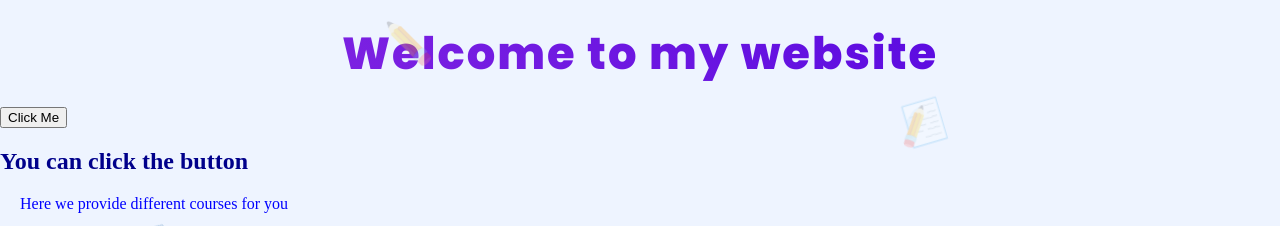
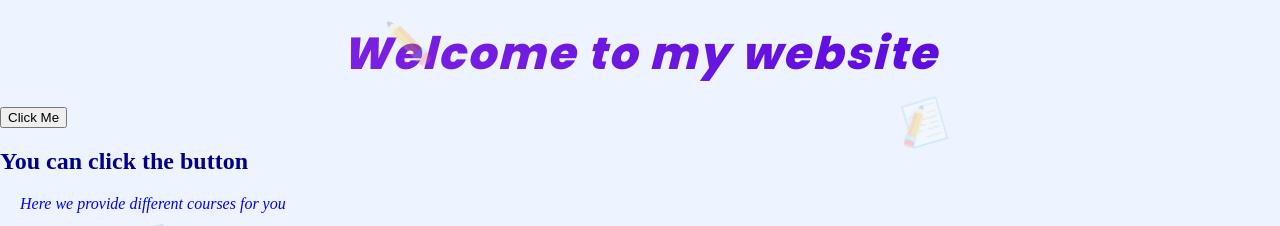
Before and after one commit to arshidqw/My-website-, a plain HTML site: page index.html in a window 1280 px wide. Shown: the top 226 px of the page. Drawn offline with Linux system fonts and the light colour scheme.

Commit message:
Italicize welcome message and course description
Added italics to the welcome message and emphasized the course description.

```diff
--- a/index.html
+++ b/index.html
@@ -21,12 +21,12 @@
 </div>
 
 
-    <h1>Welcome to my website</h1>
+    <h1><i>Welcome to my website</i></h1>
 
     <button onclick="changeMessage()">Click Me</button>
     <h2 id="message">You can click the button</h2>
 
-    <p>Here we provide different courses for you</p>
+    <p><em>Here we provide different courses for you</em></p>
 
     <iframe width="560" height="315"
         src="https://www.youtube.com/embed/0CdaKo-6pPQ"
```
